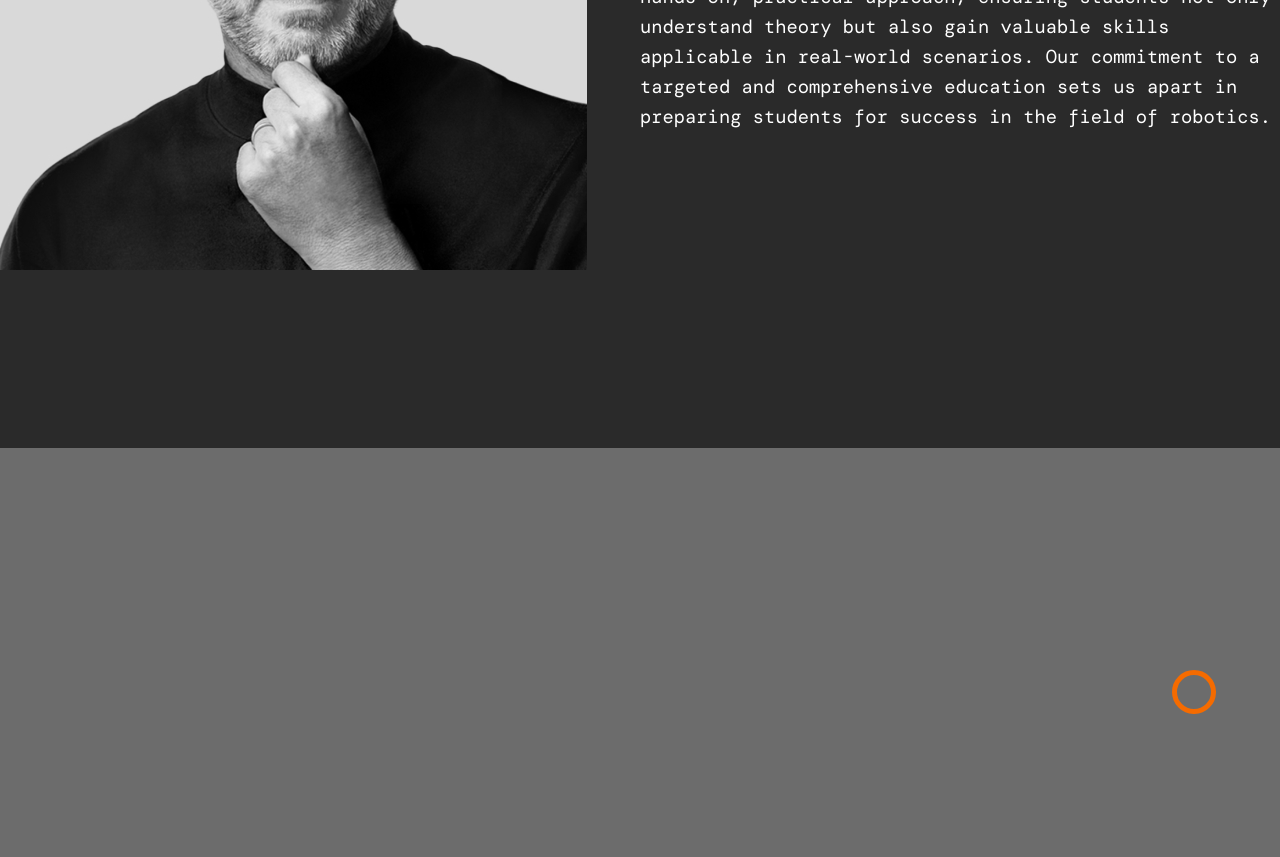
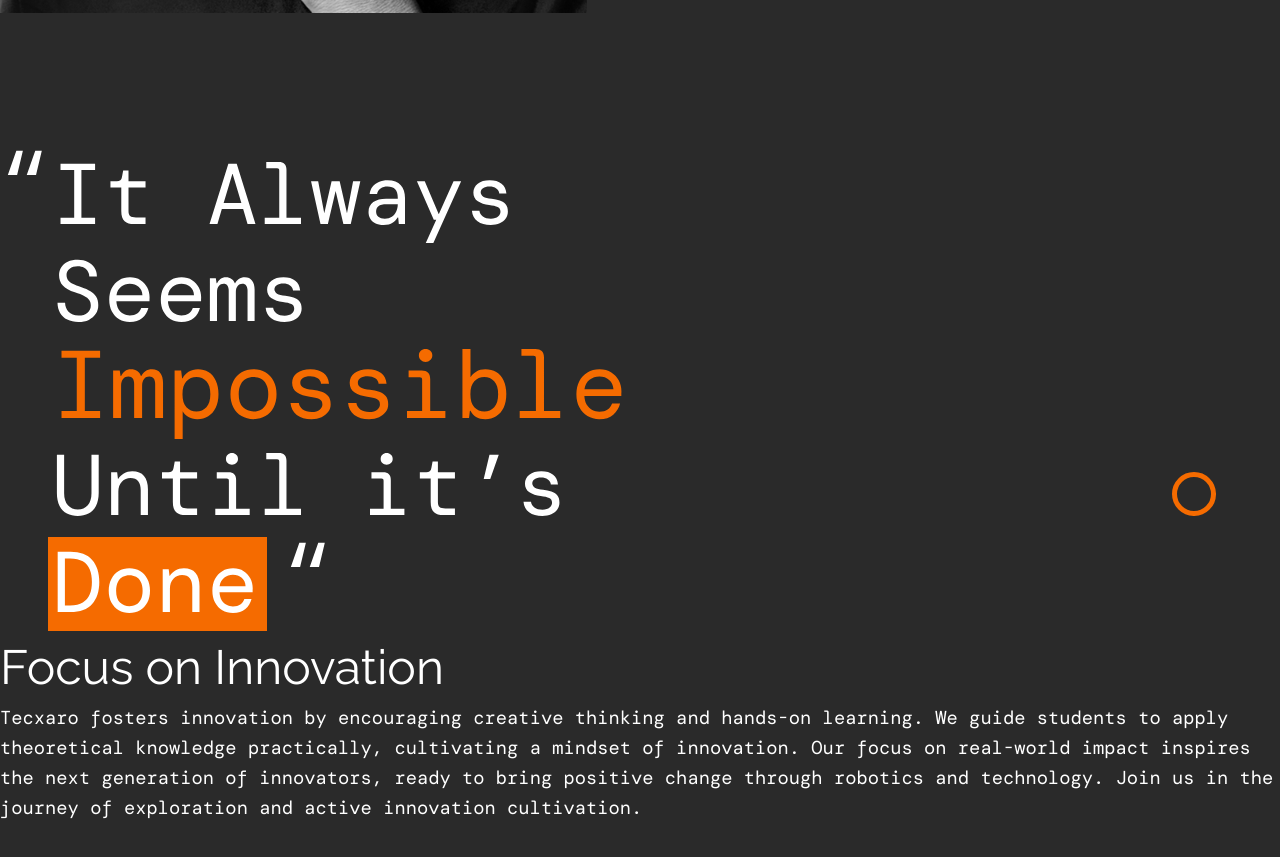
Before and after one commit to Techxaro/tecxaro-website, a React (Vite) app in the folder website/: page / in a window 1280 px wide. Shown: the part 3040-3897 px from the top of the page. Built offline with nearby package versions, Linux system fonts and the light colour scheme.

Commit message:
started working on the Focus on innovation section all the raw materials have been gathered in one place and now i am about to start the main work  'aum namah shivay'

```diff
--- a/website/src/App.css
+++ b/website/src/App.css
@@ -8,7 +8,7 @@
     src: url(./assets/fonts/Raleway-VariableFont_wght.ttf);
 }
 
-.raleway{
+.raleway {
     font-family: var(--raleway);
 }
 
@@ -17,7 +17,7 @@
     src: url(./assets/fonts/DMMono-Regular.ttf);
 }
 
-.dmMono{
+.dmMono {
     font-family: var(--dmMono);
 }
 
@@ -26,15 +26,41 @@
     src: url(./assets/fonts/Poppins-Regular.ttf);
 }
 
-.poppins{
+.poppins {
     font-family: var(--poppins);
 }
 
-:root{
-    --grey: #2A2A2A ;
+:root {
+    --grey: #2A2A2A;
     --orange: #F56B00;
     --lightGrey: #D9D9D9;
-    --poppins:poppins;
-    --dmMono:dmMono;
-    --raleway:raleway;
+    --poppins: poppins;
+    --dmMono: dmMono;
+    --raleway: raleway;
 }
+
+.highlight-orange {
+
+    background-color: var(--orange);
+    color: white;
+    padding: 0 4px 2px 4px;
+
+}
+
+.color-orange {
+
+    color: var(--orange);
+}
+
+.paragraph-text {
+    font-size: 1.175rem;
+    line-height: 30px;
+    font-family: var(--dmMono);
+    color: white;
+}
+
+.sub-heading-text {
+    font-size: 3rem;
+    font-family: var(--raleway);
+    color: white;
+}
--- a/website/src/screenSize/Desktop/Components/_5_whyChooseUs-3.jsx
+++ b/website/src/screenSize/Desktop/Components/_5_whyChooseUs-3.jsx
@@ -1,7 +1,55 @@
+
+
+// IMPORTING THE ASSETS BELOW
+import innovationQuoteImgSvg from "../../../assets/svg/focusOnInnovation.svg"
 
 
 export const FocusOnInnovation = () => {
   return (
-    <div>FocusOnInnovation</div>
+    <div id="FOI-main">
+
+
+
+      {/* THE WRAPPER AROUND THE QUOTE AND THE TEXT */}
+      <div>
+
+
+
+        <div>
+          {/* THE QUOTE SVG */}
+
+          <img src={innovationQuoteImgSvg} alt="the quote saying it always seems impossible until its done " />
+
+
+        </div>
+
+
+
+        <div>
+
+          {/* SUB HEADING "FOCUS ON INNOVATION" */}
+          <div>
+            <h1 className="sub-heading-text font-semibold">Focus on Innovation</h1>
+          </div>
+
+
+
+
+          {/* MAIN PARAGRAPH  */}
+          <div>
+            <p className="paragraph-text">Tecxaro fosters innovation by encouraging creative thinking and hands-on learning. We guide students to apply theoretical knowledge practically, cultivating a mindset of innovation. Our focus on real-world impact inspires the next generation of innovators, ready to bring positive change through robotics and technology. Join us in the journey of exploration and active innovation cultivation.</p>
+          </div>
+
+
+        </div>
+
+
+
+
+      </div>
+
+
+
+    </div>
   )
 }
--- a/website/src/screenSize/Desktop/Pages/homePage.css
+++ b/website/src/screenSize/Desktop/Pages/homePage.css
@@ -1,4 +1,41 @@
 /* GLOBAL VARIABLES */
+
+
+
+
+
+
+
+
+
+
+
+
+/* HOME PAGE */
+#home-page-desktop-id{
+    width: 100%;
+    height: 500vh;
+
+    background-color: #6c6c6c;
+    display: flex;
+    flex-direction: column;
+    align-items: center;
+
+    z-index: -1;
+}
+
+
+
+
+
+
+
+
+
+
+
+
+
 
 
 
@@ -26,6 +63,19 @@
 
 
 }
+
+
+
+
+
+
+
+
+
+
+
+
+
 
 
 /* HERO SECTION */
@@ -67,6 +117,21 @@
 
 
 
+
+
+
+
+
+
+
+
+
+
+
+
+
+
+
 /* ABOUT US SECTION HOME PAGE */
 #AboutUs-section-homePage-D{
 
@@ -84,8 +149,6 @@
     background-color: var(--grey);
 
 }
-
-
 
 
 #text-wrapper-aboutUs-D{
@@ -114,8 +177,6 @@
     align-items: center;
     justify-content: space-between;
 
-
-
 }
 
 .the-svgThingy-for-the-website{
@@ -135,9 +196,7 @@
 
     z-index: +2;
 
-
 }
-
 
 #practicalApproach-whiteSvgLine{
 
@@ -169,6 +228,16 @@
 
 
 
+
+
+
+
+
+
+
+
+
+
 /* PRACTICAL APPROACH SECTION */
 #practicalApproach-section-homePage-D{
 
@@ -185,17 +254,13 @@
 
     position: relative;
 
-
-
 }
-
 
 #practicalApproach-smallPara1{
 
     width: 53%;
 
 }
-
 
 #practicalApproach-whyChooseUs{
 
@@ -245,6 +310,16 @@
     bottom: 3rem;
 
 }
+
+
+
+
+
+
+
+
+
+
 
 
 
@@ -317,15 +392,28 @@
 
 
 
-/* HOME PAGE */
-#home-page-desktop-id{
+
+
+
+
+
+
+
+
+
+
+
+
+/* WHY CHOOSE US PART 3 */
+
+
+
+
+/* FOCUS ON INNOVATION */
+#FOI-main{
+    background-color: var(--grey);
     width: 100%;
-    height: 500vh;
+    max-width: 1920px;
 
-    background-color: #6c6c6c;
-    display: flex;
-    flex-direction: column;
-    align-items: center;
-
-    z-index: -1;
+    height: 59rem;
 }
--- a/website/src/screenSize/Desktop/Pages/homePage.jsx
+++ b/website/src/screenSize/Desktop/Pages/homePage.jsx
@@ -4,6 +4,7 @@ import { HeroSection } from "../Components/_1_heroSection"
 import { AboutUs } from "../Components/_2_aboutUs"
 import { PracticalApproach } from "../Components/_3_whyChooseUs-1"
 import { TailoredForYou } from "../Components/_4_whyChooseUs-2"
+import { FocusOnInnovation } from "../Components/_5_whyChooseUs-3"
 
 // CSS
 import "./homePage.css"
@@ -16,6 +17,7 @@ export const HomePageDesktop = () => {
         <AboutUs/>
         <PracticalApproach/>
         <TailoredForYou/>
+        <FocusOnInnovation/>
     </div>
   )
 }
```
Also changed, not shown: website/src/assets/svg/focusOnInnovation.svg (added).
